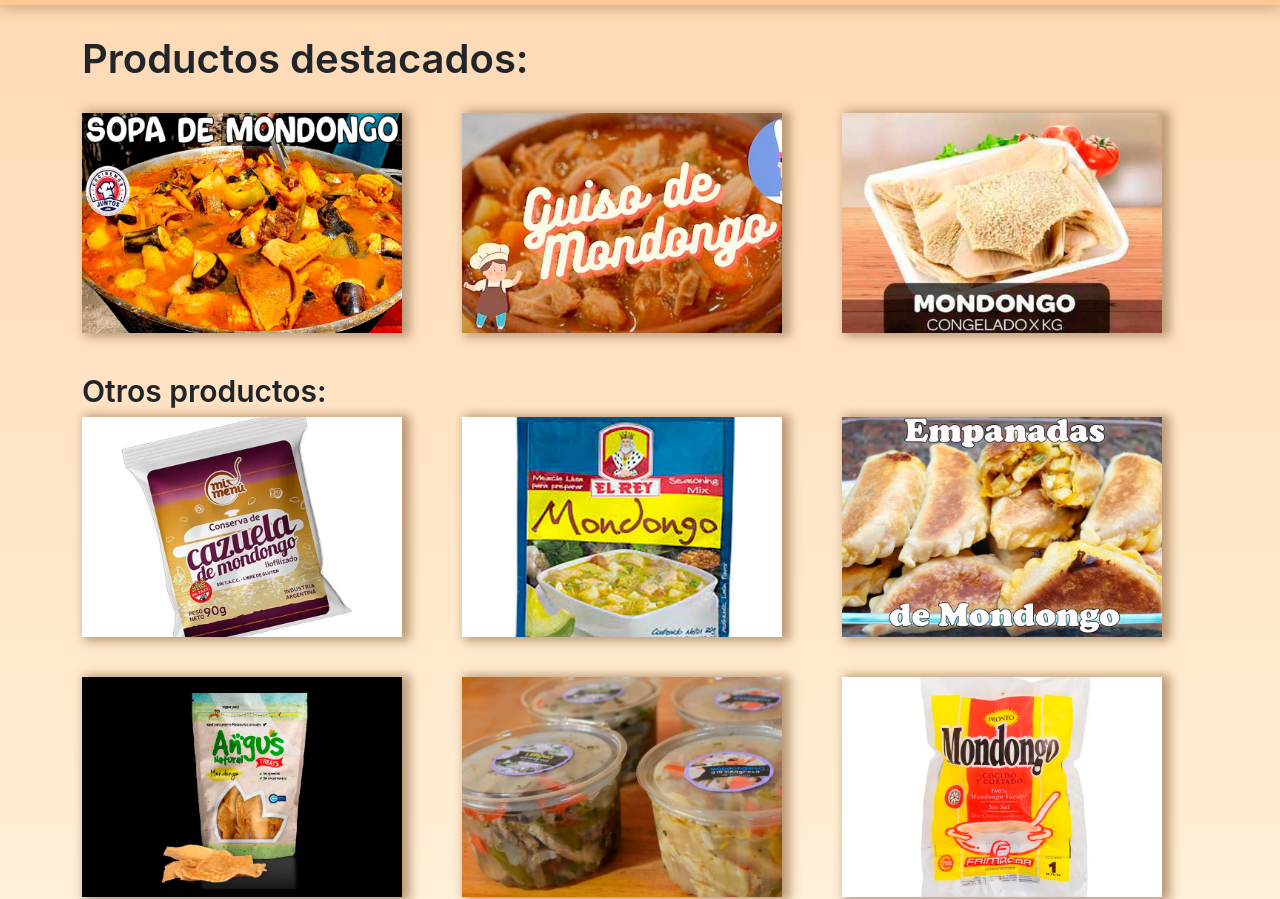
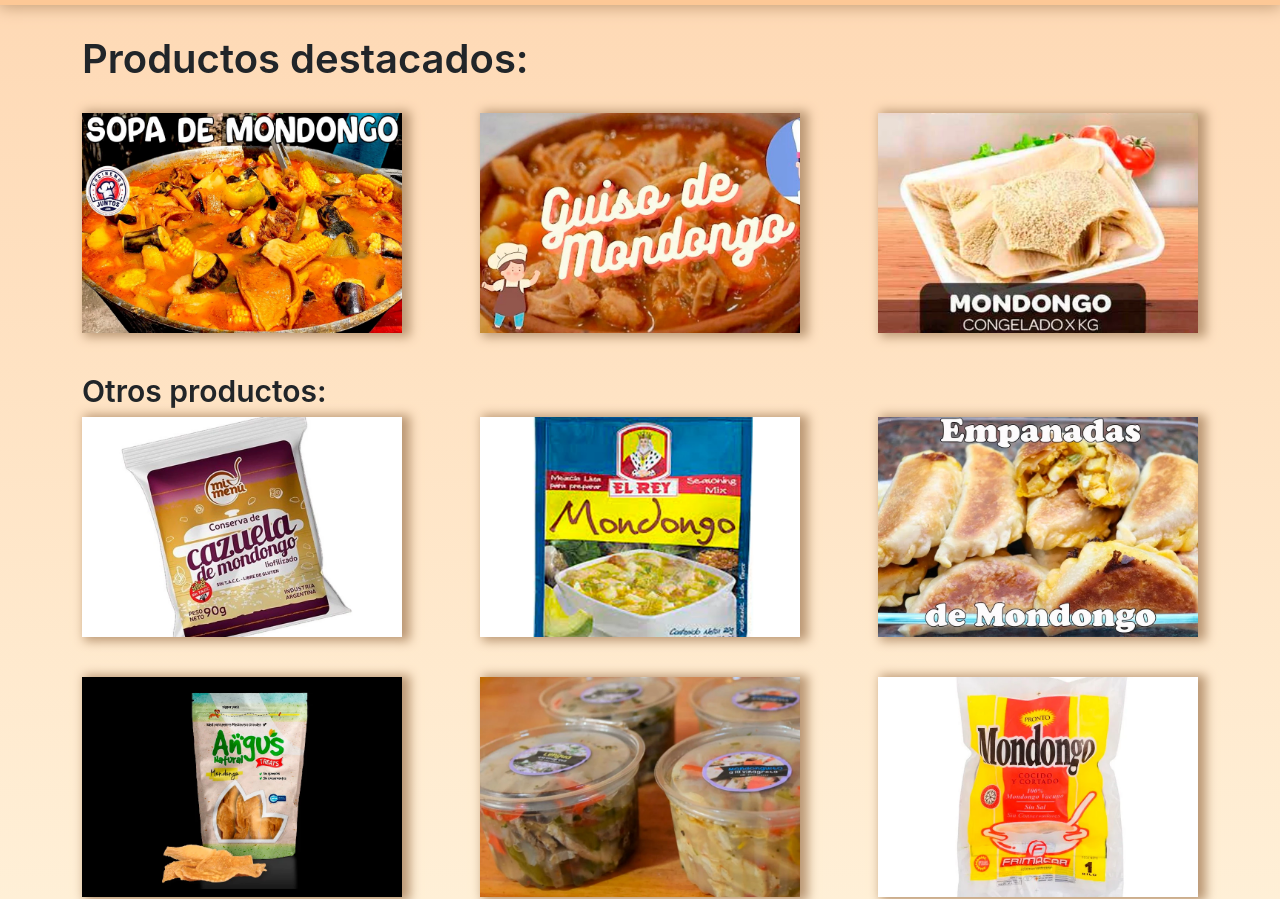
Before and after one commit to Panchiman/Preentrega-3---Angel-Saldias, a website: page productos.html in a window 1280 px wide. Shown: the part 91-990 px from the top of the page. Drawn offline with nearby package versions, Linux system fonts and the light colour scheme.

Commit message:
Ahora si el ultimo commit, se arreglo el centrado de los productos

```diff
--- a/productos.html
+++ b/productos.html
@@ -60,8 +60,8 @@
             </div>
             <div class="row">
                 <div class="col"><img src="images/mondongo-productos-1.webp" alt="sopa de mondongo" class="product-image"></div>
-                <div class="col"><img src="images/mondongo-productos-2.webp" alt="guiso de mondongo" class="product-image"></div>
-                <div class="col"><img src="images/mondongo-productos-3.webp" alt="mondongo congelado" class="product-image"></div>
+                <div class="col colcenter"><img src="images/mondongo-productos-2.webp" alt="guiso de mondongo" class="product-image"></div>
+                <div class="col colright"><img src="images/mondongo-productos-3.webp" alt="mondongo congelado" class="product-image"></div>
             </div>
             <div class="row">
                 <div class="col"><h2>Otros productos:</h2></div>
@@ -69,17 +69,17 @@
             <div class="row">
                 <div class="col">
                     <img src="images/mondongo-productos-4.webp" alt="converva de cazuela de mondongo" class="product-image"></div>
-                <div class="col">
+                <div class="col colcenter">
                     <img src="images/mondongo-productos-5.webp" alt="el rey mondongo" class="product-image"></div>
-                <div class="col">
+                <div class="col colright">
                     <img src="images/mondongo-productos-6.webp" alt="empanada de mondongo" class="product-image"></div>
                 </div>
             <div class="row">
                 <div class="col">
                     <img src="images/mondongo-productos-7.webp" alt="angus treats mondongo" class="product-image"></div>
-                <div class="col">
+                <div class="col colcenter">
                     <img src="images/mondongo-productos-8.webp" alt="conserva de mondongo" class="product-image"></div>
-                <div class="col"><img src="images/mondongo-productos-9.webp" alt="mondongo cocido y cortado" class="product-image"></div>
+                <div class="col colright"><img src="images/mondongo-productos-9.webp" alt="mondongo cocido y cortado" class="product-image"></div>
             </div>
         </div>
         <!-- Esto lo hice para poder hacer la version sin carrosel en pc y la version con carrosel en el resto de resoluciones -->
--- a/scss/components/_productos.scss
+++ b/scss/components/_productos.scss
@@ -3,6 +3,14 @@
     margin-top: 30px;
     h1{
         margin-bottom: 30px;
+    }
+    .colright{
+        display: flex;
+        justify-content: flex-end;
+    }
+    .colcenter{
+        display: flex;
+        justify-content: center;
     }
     .container{
         // Use la resolucion de 1199px en esta parte de la pagina porque es el punto especifico donde se rompia
```
Also changed, not shown: css/style.css, 1 other file.
